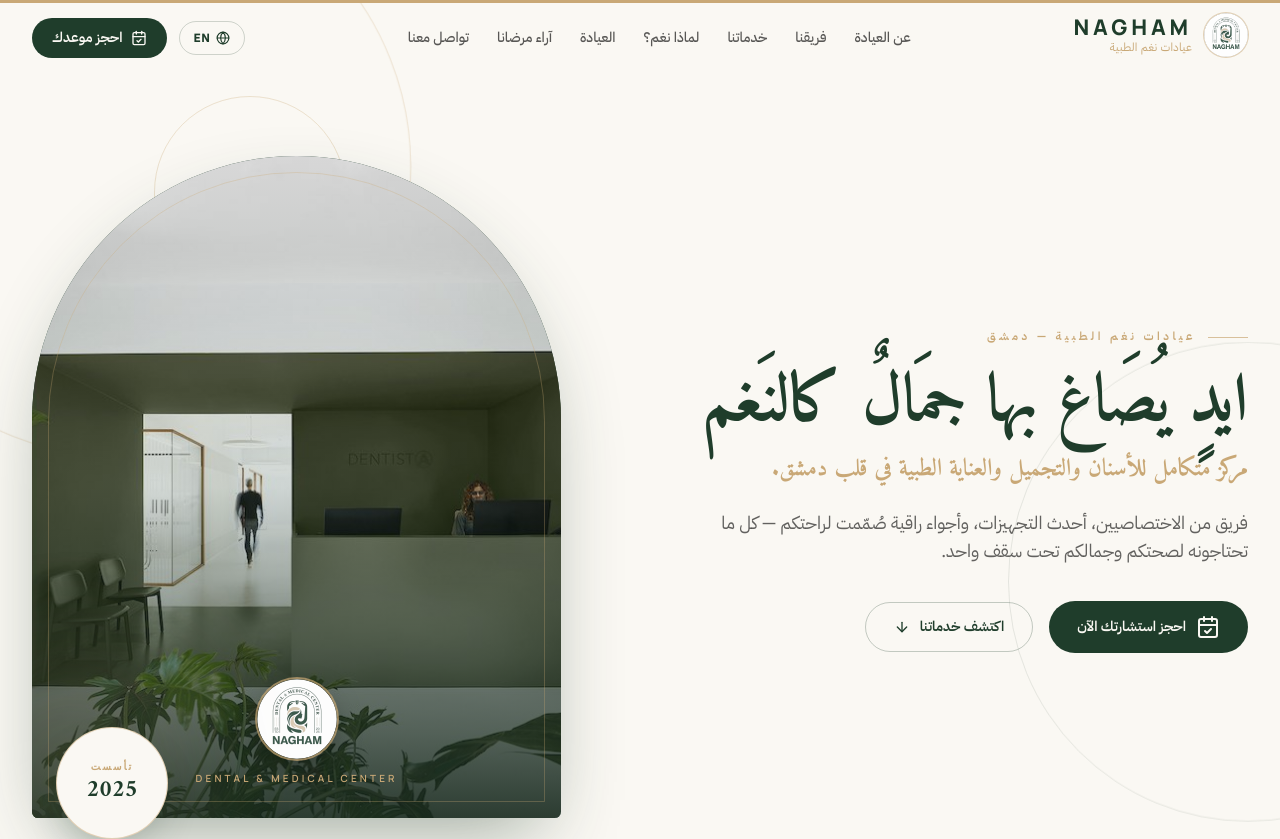
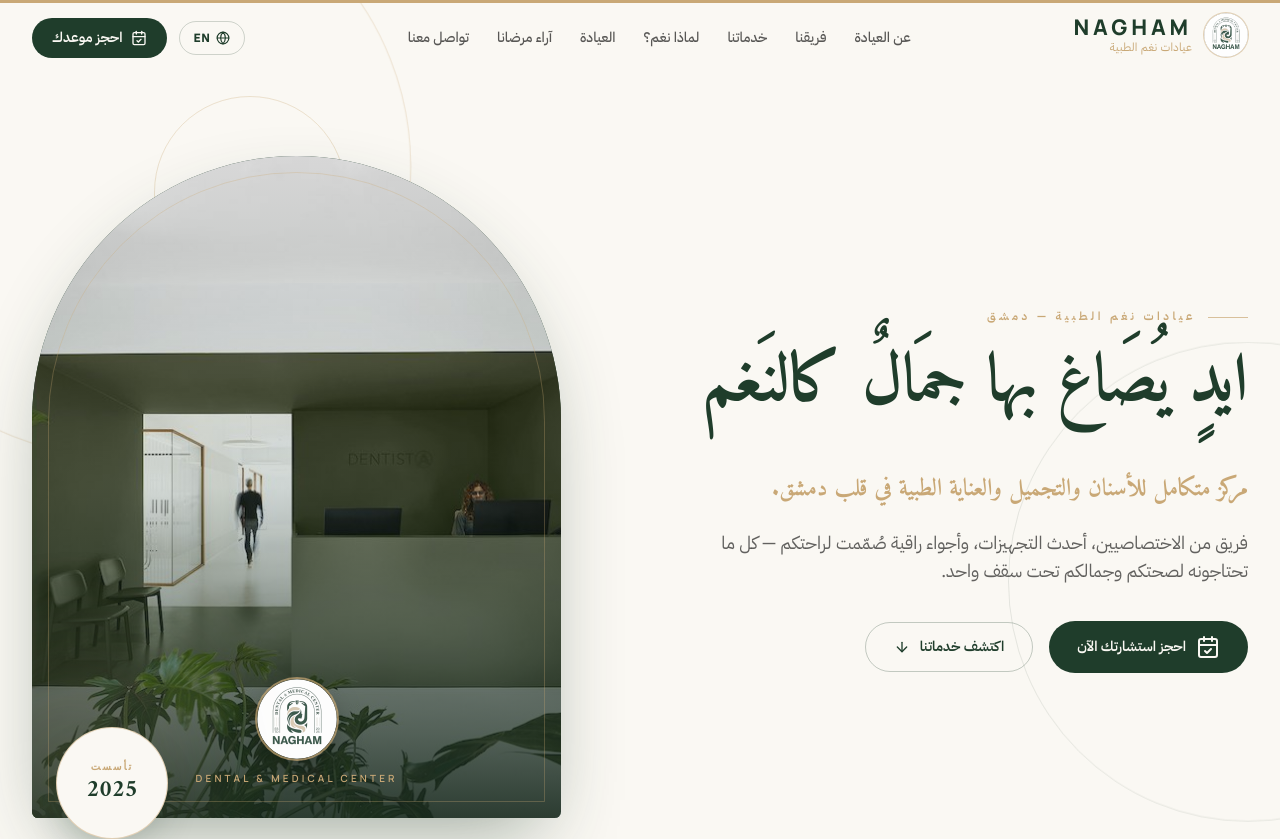
Before and after one commit to githubBashar/nagham-clinics, a React (Vite) app: page / in a window 1280 px wide. Shown: the top 839 px of the page. Built offline with nearby package versions, Linux system fonts and the light colour scheme.

Commit message:
Abstand unter Hero-Titel

```diff
--- a/src/sections/Hero.tsx
+++ b/src/sections/Hero.tsx
@@ -59,7 +59,7 @@ export default function Hero() {
             initial={{ opacity: 0, y: 26 }}
             animate={{ opacity: 1, y: 0 }}
             transition={{ duration: 0.7, delay: 0.2, ease: EASE }}
-            className="mt-4 font-display text-xl italic text-gold sm:text-2xl"
+            className="mt-12 font-display text-xl italic text-gold sm:mt-14 sm:text-2xl"
           >
             {t.hero.tagline}
           </motion.p>
```
